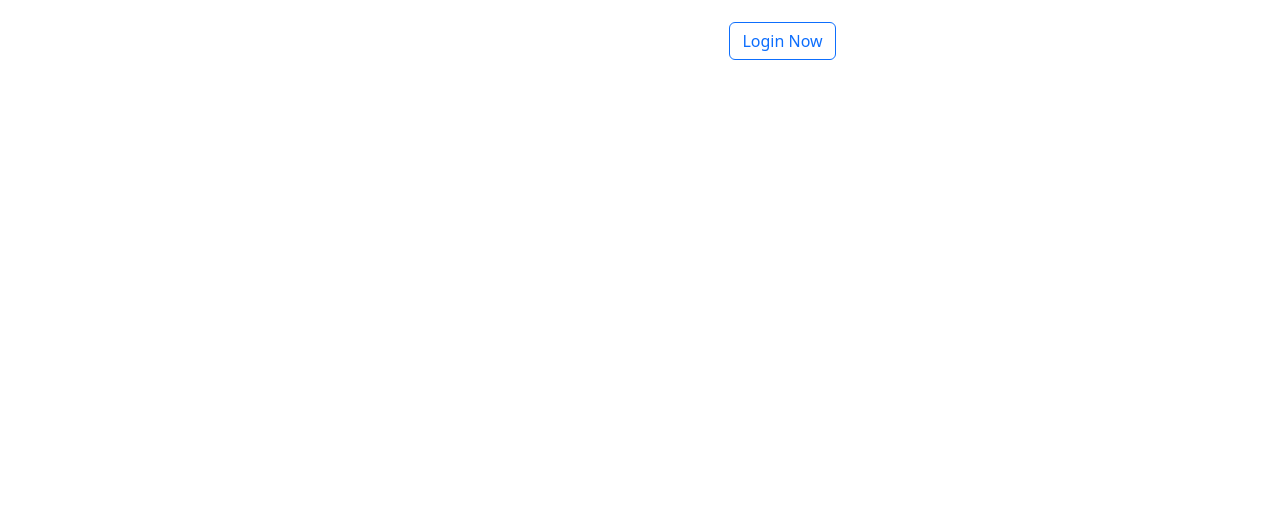
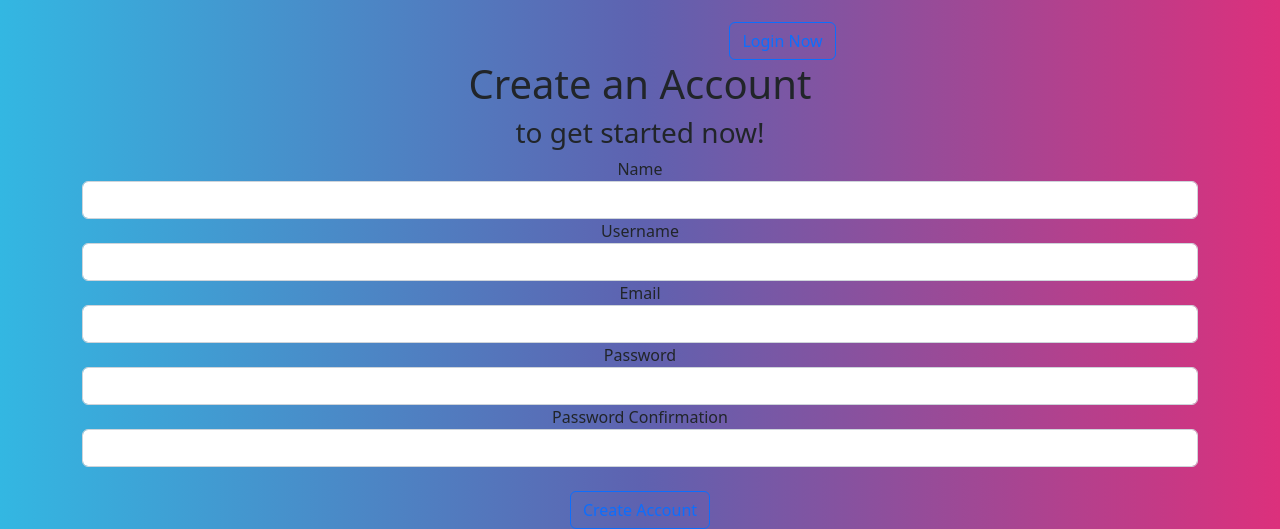
Before and after one commit to NjukiG/photo-moto-frontend, a React (Create React App) app: page / in a window 1280 px wide. Shown: the part 787-1316 px from the top of the page. Before the commit the page ends 847 px from the top, so only its background shows below. Built offline with nearby package versions, Linux system fonts and the light colour scheme; no server answers.

Commit message:
Added a signup form in app

```diff
--- a/src/index.js
+++ b/src/index.js
@@ -1,6 +1,7 @@
 import React from 'react';
 import ReactDOM from 'react-dom/client';
 import App from './pages/App';
+import "bootswatch/dist/quartz/bootstrap.min.css";
 import 'bootstrap/dist/css/bootstrap.min.css';
 
 
--- a/src/pages/App.js
+++ b/src/pages/App.js
@@ -3,7 +3,7 @@ import Home from './Home';
 import LoginForm from './LoginForm';
 import AlbumsPage from './AlbumsPage';
 import PhotosPage from './PhotosPage';
-
+import SignupForm from './SignupForm';
 
 function App() {
   return (
@@ -12,6 +12,7 @@ function App() {
       <AlbumsPage />
       <PhotosPage />
       <LoginForm />
+      <SignupForm />
     </div>
   );
 }
--- /dev/null
+++ b/src/pages/SignupForm.js
@@ -0,0 +1,91 @@
+import React, { useState } from "react";
+
+function SignupForm({ setUser }) {
+  const [name, setName] = useState("");
+  const [username, setUsername] = useState("");
+  const [email, setEmail] = useState("");
+  const [password, setPassword] = useState("");
+  const [passwordConfirmation, setPasswordConfirmation] = useState("");
+
+  const handleSubmit = (e) => {
+    e.preventDefault();
+    fetch("/signup", {
+      method: "POST",
+      headers: {
+        "Content-TYpe": "application/json",
+      },
+      body: JSON.stringify({
+        name,
+        username,
+        email,
+        password,
+        passwordConfirmation: passwordConfirmation,
+      }),
+    }).then((res) => {
+      if (res.ok) {
+        res.json().then((user) => setUser(user));
+      }
+    });
+  };
+  return (
+    <div>
+      <h1>Create an Account</h1>
+      <h3>to get started now!</h3>
+      <div className="container">
+        <form onSubmit={handleSubmit}>
+          <label htmlFor="name">Name</label>
+          <input
+            type="text"
+            className="form-control"
+            id="name"
+            autoComplete="off"
+            value={name}
+            onChange={(e) => setName(e.target.value)}
+          />
+          <label htmlFor="username">Username</label>
+          <input
+            type="text"
+            className="form-control"
+            id="username"
+            autoComplete="off"
+            value={username}
+            onChange={(e) => setUsername(e.target.value)}
+          />
+          <label htmlFor="email">Email</label>
+          <input
+            type="email"
+            className="form-control"
+            id="email"
+            autoComplete="off"
+            value={email}
+            onChange={(e) => setEmail(e.target.value)}
+          />
+          <label htmlFor="password">Password</label>
+          <input
+            type="password"
+            className="form-control"
+            id="password"
+            value={password}
+            onChange={(e) => setPassword(e.target.value)}
+            autoComplete="current-password"
+          />
+          <label htmlFor="password">Password Confirmation</label>
+          <input
+            type="password"
+            className="form-control"
+            id="password"
+            value={passwordConfirmation}
+            onChange={(e) => setPasswordConfirmation(e.target.value)}
+            autoComplete="current-password"
+          />
+          <br />
+          <button type="submit" className="btn btn-outline-primary">
+            Create Account
+          </button>
+        </form>
+      </div>
+    </div>
+  );
+}
+
+export default SignupForm;
```
